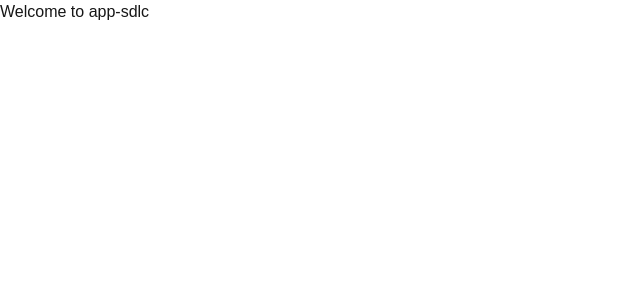
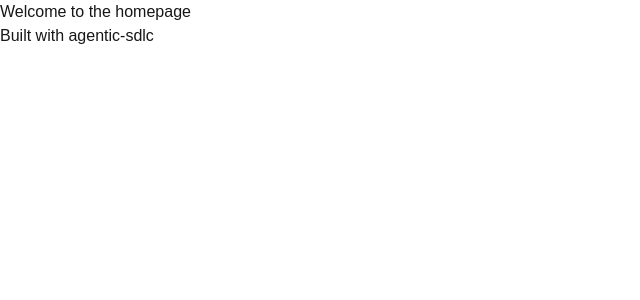
Before and after one commit to JohnRuffin/app-sdlc, a Next.js app: page / in a window 1280 px wide. Shown: the top 300 px of the page, without its empty margins (0-640 px from the left). Built offline with nearby package versions, Linux system fonts and the light colour scheme.

Commit message:
feat(issue-6): implementation updates

```diff
--- a/app/page.tsx
+++ b/app/page.tsx
@@ -1,7 +1,10 @@
-export default function Home() {
+export default function HomePage() {
   return (
     <main>
-      <h1>Welcome to app-sdlc</h1>
+      <h1>Welcome to the homepage</h1>
+      <footer>
+        Built with agentic-sdlc
+      </footer>
     </main>
   );
 }
```
